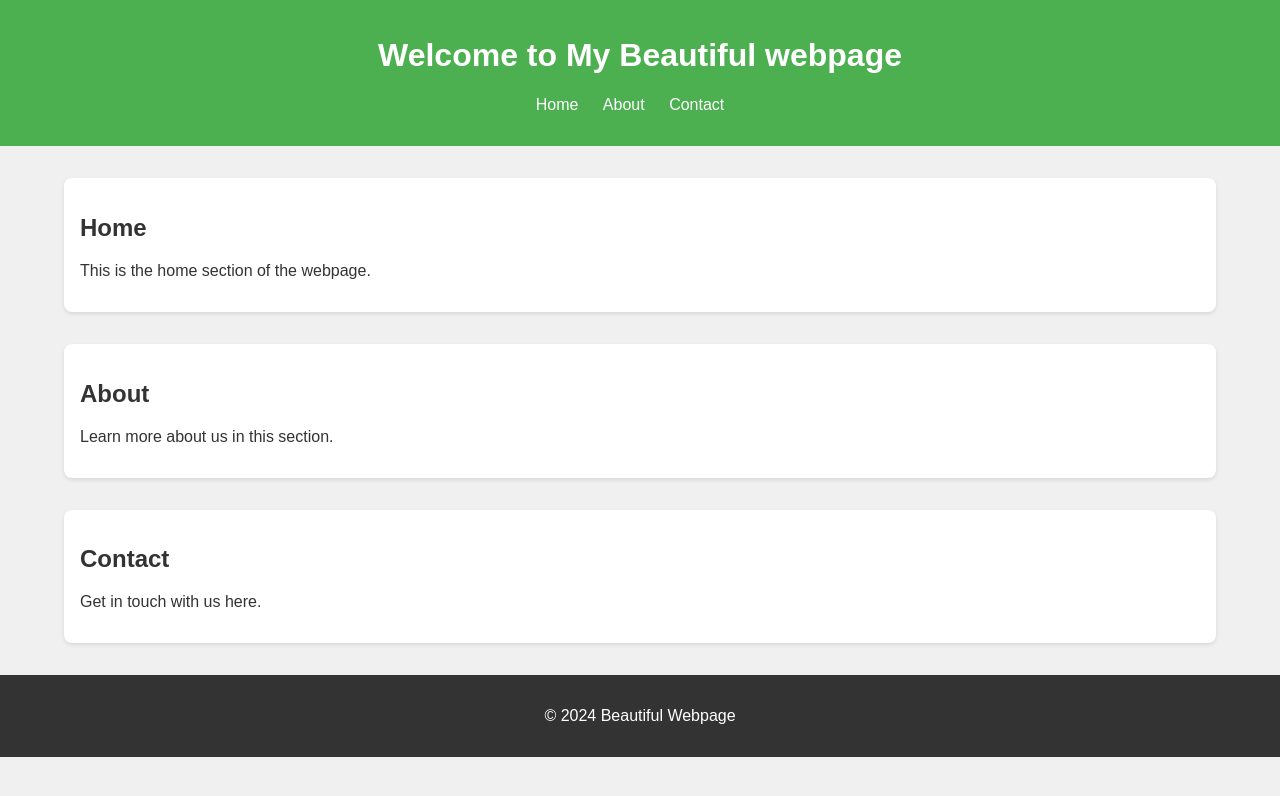
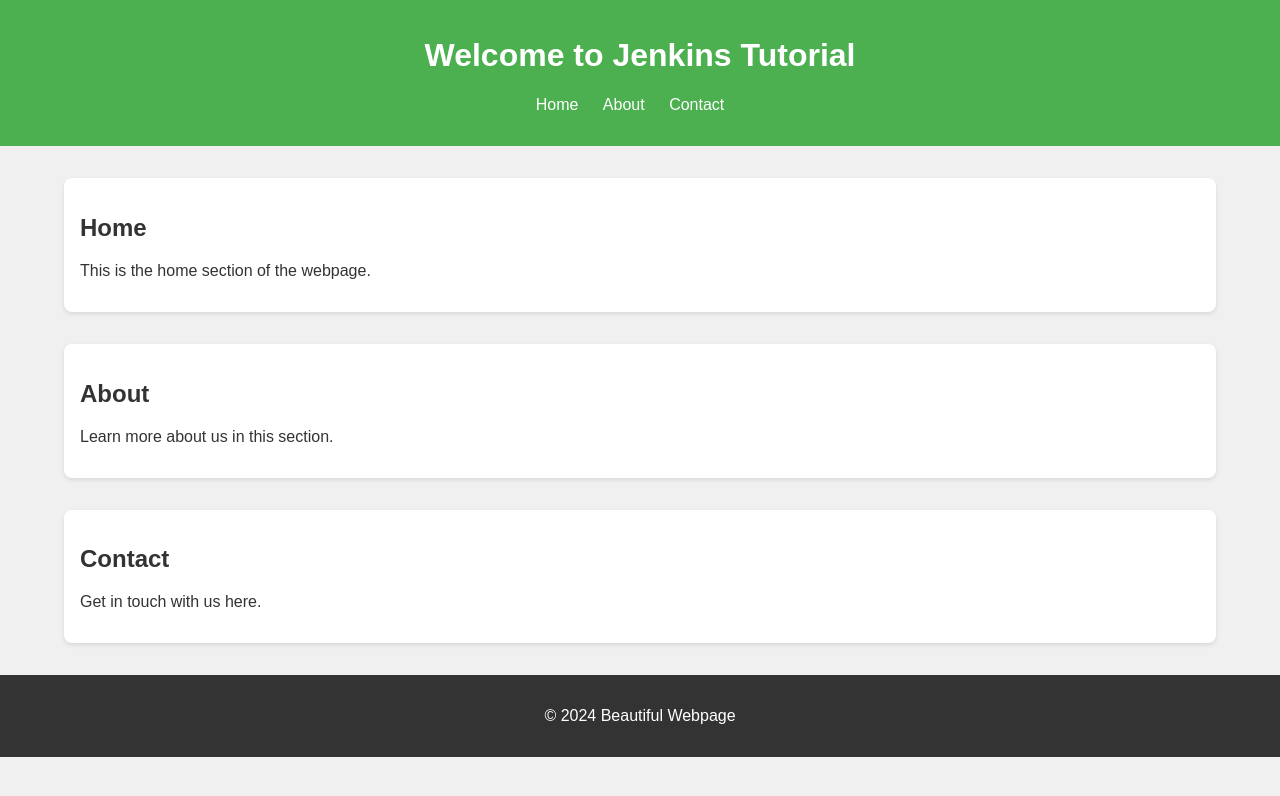
Before and after one commit to madhu97mca/python_for_jenkin_using_github, a plain HTML site: page index.html in a window 1280 px wide. Drawn offline with Linux system fonts and the light colour scheme.

Commit message:
Updated correct header1 index.html

```diff
--- a/index.html
+++ b/index.html
@@ -51,8 +51,8 @@
 </head>
 <body>
     <header>
-       <!-- <h1>Welcome to Jenkins Tutorial</h1> -->
-        <h1> Welcome to My Beautiful webpage </h1>
+        <h1>Welcome to Jenkins Tutorial</h1>
+        <!--<h1> Welcome to My Beautiful webpage </h1> -->
         <nav>
             <ul>
                 <li><a href="#home">Home</a></li>
```
